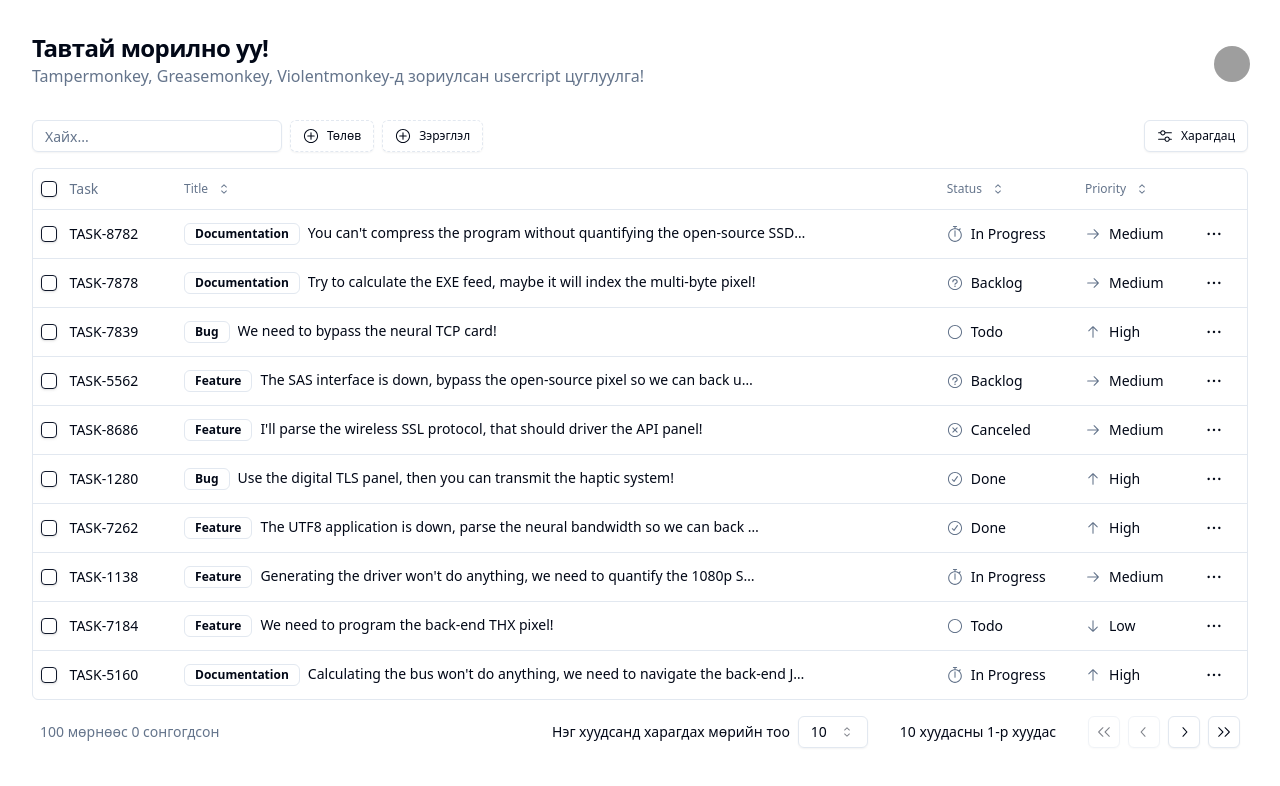
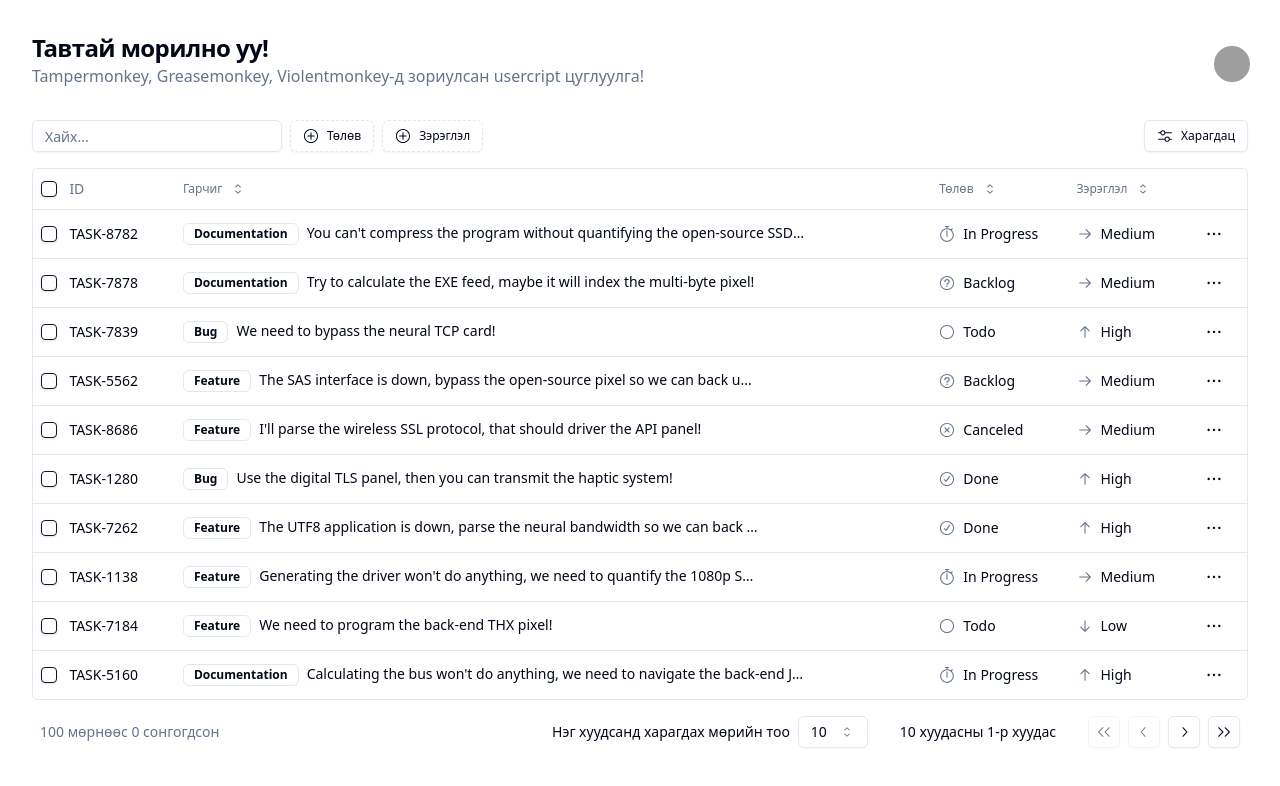
Before and after one commit to algorithm-developer/userscripts, a Next.js app: page / in a window 1280 px wide. Shown: the top 786 px of the page. Built offline with nearby package versions, Linux system fonts and the light colour scheme; grey boxes are pictures that could not be loaded.

Commit message:
орчуулга нэмэв

```diff
--- a/app/components/shared/columns.jsx
+++ b/app/components/shared/columns.jsx
@@ -18,7 +18,7 @@ export const columns = [
           (table.getIsSomePageRowsSelected() && "indeterminate")
         }
         onCheckedChange={(value) => table.toggleAllPageRowsSelected(!!value)}
-        aria-label="Select all"
+        aria-label="Бүгдийг сонгох"
         className="translate-y-[2px]"
       />
     ),
@@ -26,7 +26,7 @@ export const columns = [
       <Checkbox
         checked={row.getIsSelected()}
         onCheckedChange={(value) => row.toggleSelected(!!value)}
-        aria-label="Select row"
+        aria-label="Мөр сонгох"
         className="translate-y-[2px]"
       />
     ),
@@ -36,7 +36,7 @@ export const columns = [
   {
     accessorKey: "id",
     header: ({ column }) => (
-      <DataTableColumnHeader column={column} title="Task" />
+      <DataTableColumnHeader column={column} title="ID" />
     ),
     cell: ({ row }) => <div className="w-[80px]">{row.getValue("id")}</div>,
     enableSorting: false,
@@ -45,7 +45,7 @@ export const columns = [
   {
     accessorKey: "title",
     header: ({ column }) => (
-      <DataTableColumnHeader column={column} title="Title" />
+      <DataTableColumnHeader column={column} title="Гарчиг" />
     ),
     cell: ({ row }) => {
       const label = labels.find((label) => label.value === row.original.label);
@@ -63,7 +63,7 @@ export const columns = [
   {
     accessorKey: "status",
     header: ({ column }) => (
-      <DataTableColumnHeader column={column} title="Status" />
+      <DataTableColumnHeader column={column} title="Төлөв" />
     ),
     cell: ({ row }) => {
       const status = statuses.find(
@@ -90,7 +90,7 @@ export const columns = [
   {
     accessorKey: "priority",
     header: ({ column }) => (
-      <DataTableColumnHeader column={column} title="Priority" />
+      <DataTableColumnHeader column={column} title="Зэрэглэл" />
     ),
     cell: ({ row }) => {
       const priority = priorities.find(
```
